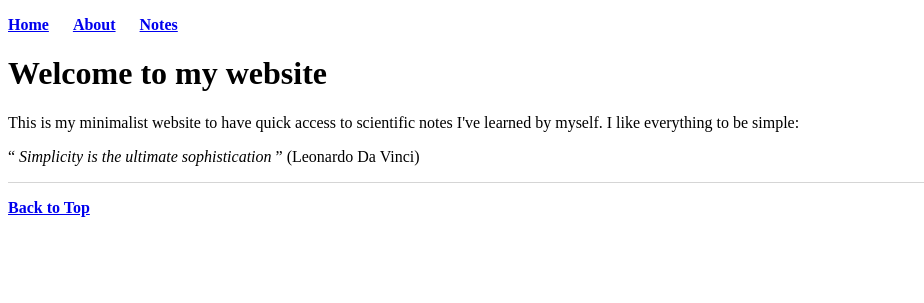
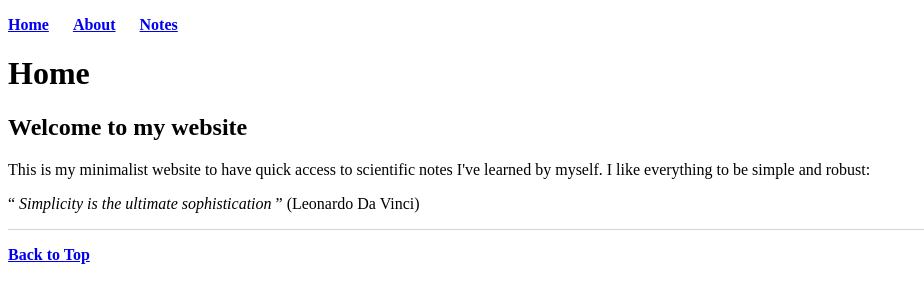
Before and after one commit to mrrezaie/mrrezaie.github.io, a Jekyll site: the page built from index.html, in a window 1280 px wide. Shown: the top 303 px of the page, without its empty margins (0-924 px from the left). Built offline with Jekyll 4.4.1, drawn with Linux system fonts in a browser that asks for light colours.

Commit message:
Update index.html

```diff
--- a/index.html
+++ b/index.html
@@ -4,7 +4,8 @@ title: Home
 ---
 
 <div>
-	<h1>Welcome to my website</h1>
-	<p>This is my minimalist website to have quick access to scientific notes I've learned by myself. I like everything to be simple: </p>
+	<h1>Home</h1>
+	<h2>Welcome to my website</h2>
+	<p>This is my minimalist website to have quick access to scientific notes I've learned by myself. I like everything to be simple and robust: </p>
 	<p> <q> <i>Simplicity is the ultimate sophistication</i> </q> (Leonardo Da Vinci) </p>
 </div>
```
